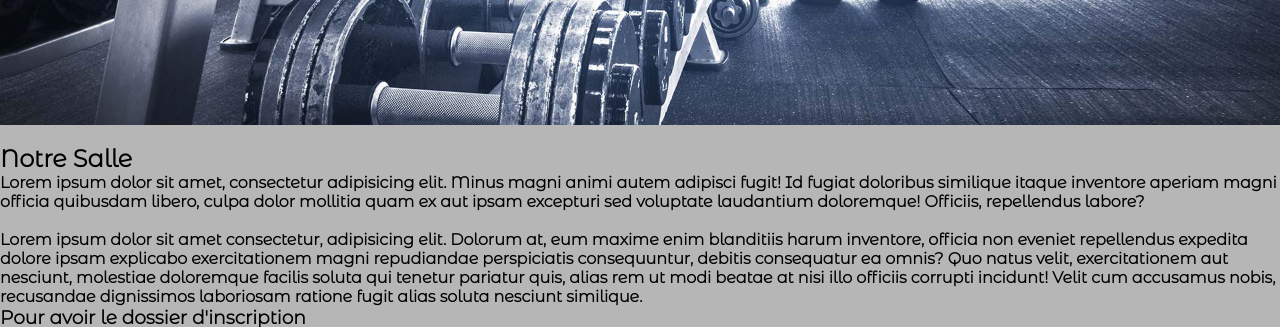
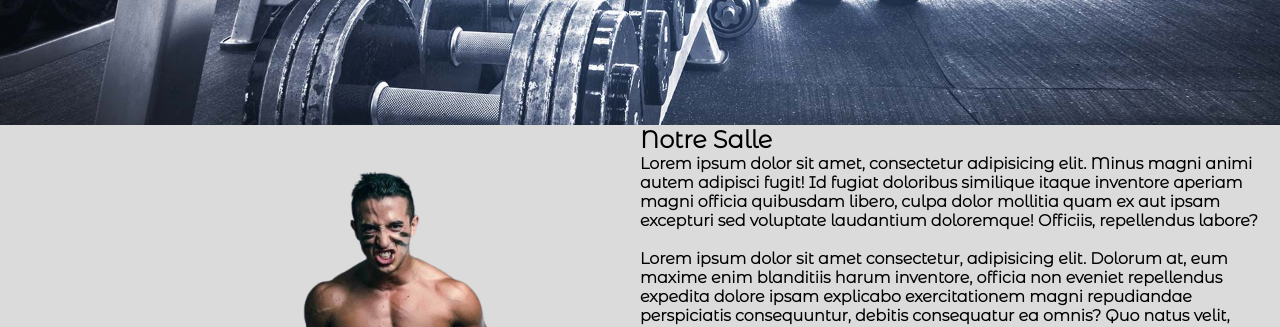
Before and after one commit to KayzerCs/FitBasic, a plain HTML site: page index.html in a window 1280 px wide. Shown: the part 435-762 px from the top of the page. Drawn offline with Linux system fonts and the light colour scheme.

Commit message:
début de la section1

```diff
--- a/assets/styles/_settings.scss
+++ b/assets/styles/_settings.scss
@@ -36,6 +36,6 @@ li {
 
 body {
     font-family: $font3;
-    background: $grey;
+    background: rgba(207, 205, 205, 0.712);
     font-weight: 900;
 }
--- a/assets/styles/layouts/_section1.scss
+++ b/assets/styles/layouts/_section1.scss
@@ -0,0 +1,12 @@
+.section1 {
+    display: grid;
+    grid-template-columns: 50% 50%;
+
+    #imgInshape {
+        width: 60%;
+        padding: 2rem;
+        opacity: 1;
+        transform: translateX(200px);
+        transition: 1s ease-in;
+    }
+}
--- a/index.html
+++ b/index.html
@@ -58,9 +58,9 @@
 
     <section class="section1">
 
-        <img src="" alt="">
+        <img src="./assets/img/tibo-inshape-removebg-preview.png" alt="img-tiboInshape" id="imgInshape">
 
-        <div>
+        <div class="container-section1">
             <h2>Notre Salle</h2>
             <p>Lorem ipsum dolor sit amet, consectetur adipisicing elit. Minus magni animi autem adipisci fugit! Id fugiat
               doloribus similique itaque inventore aperiam magni officia quibusdam libero, culpa dolor mollitia quam ex
```
Also changed, not shown: assets/styles/index.css, 1 other file.
